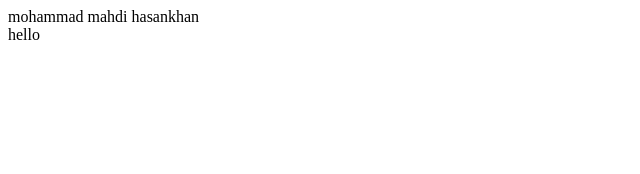
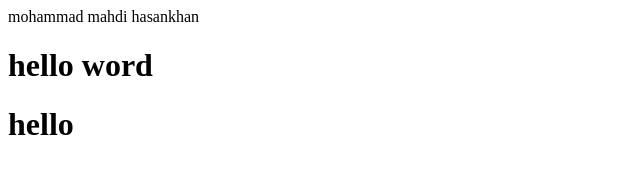
Before and after one commit to hasankhan623/corsaara-html-css-java, a plain HTML site: page index.html in a window 1280 px wide. Shown: the whole page, without its empty margins (0-640 px from the left). Drawn offline with Linux system fonts and the light colour scheme.

Commit message:
Update index.html

```diff
--- a/index.html
+++ b/index.html
@@ -3,7 +3,7 @@
     <header>
         mohammad mahdi hasankhan
     </header>
-
+<h1>hello word <h1>
     hello
     <img src="E:\resume\canvas.jpg" alt="">
 </body>
```
